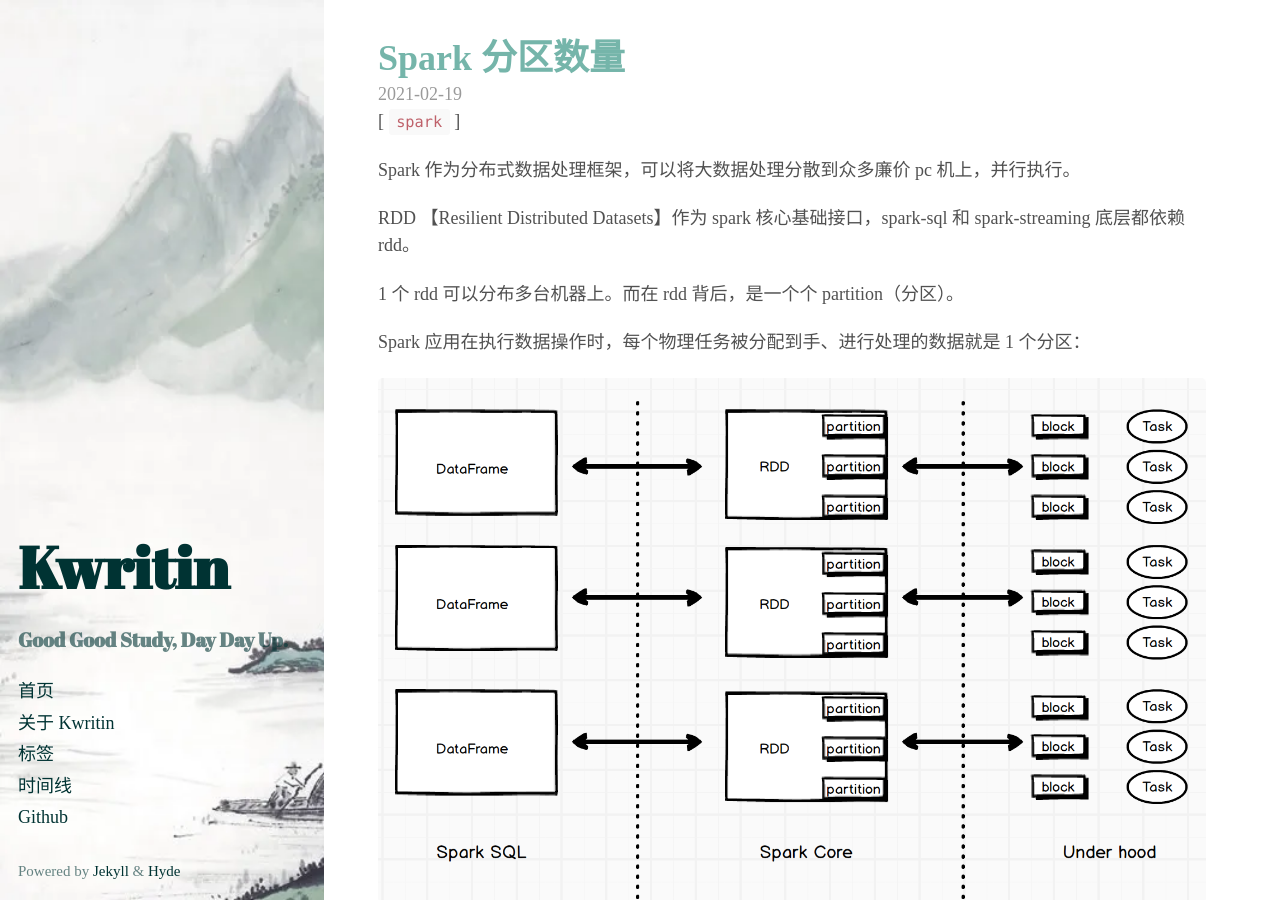
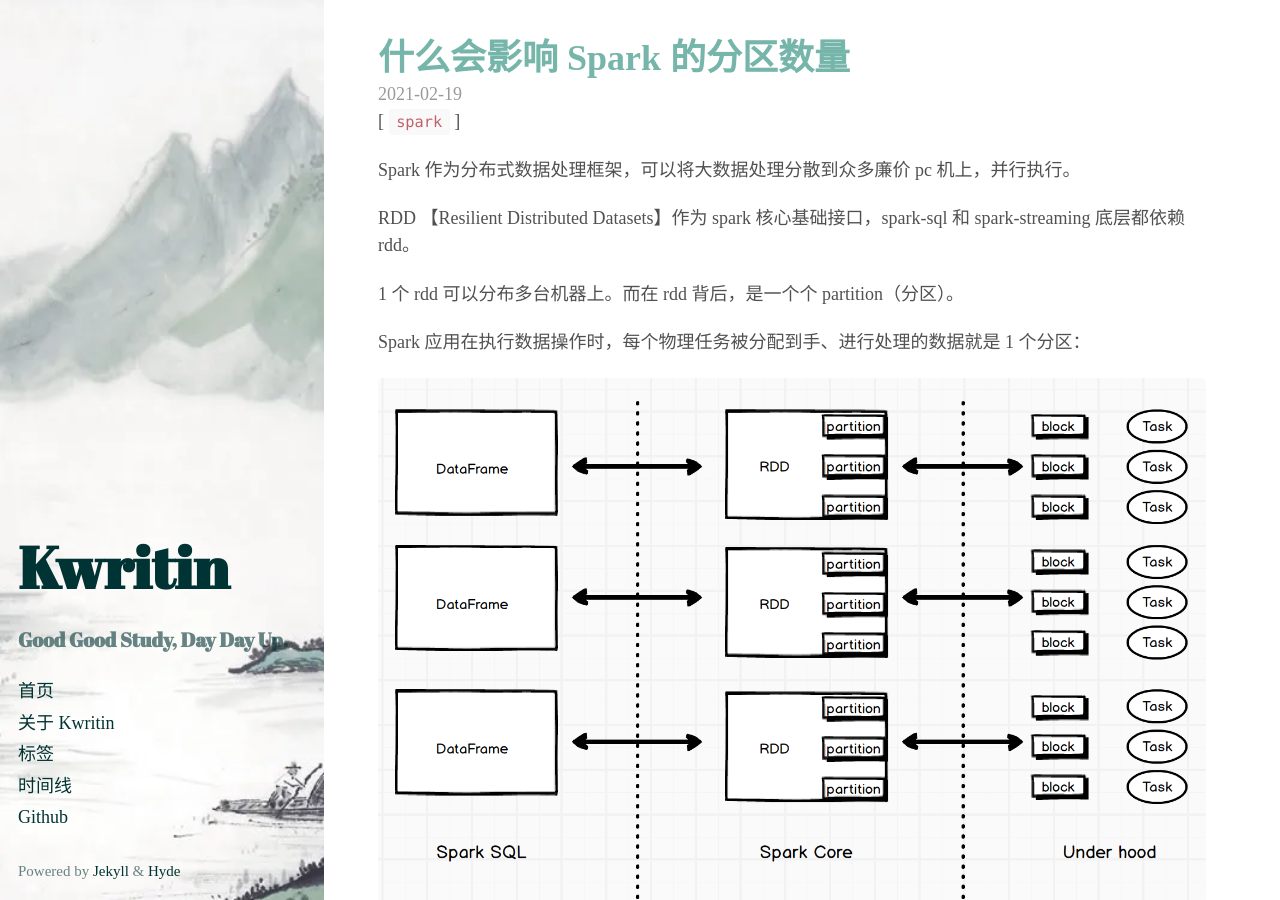
Before and after one commit to toien/toien.github.io, a Jekyll site: the page built from _posts/2021-02-19-spark-what-effects-number-of-partitions.md, in a window 1280 px wide and 900 px high. Built offline with Jekyll 4.4.1, drawn with Linux system fonts in a browser that asks for light colours.

Commit message:
Fix rename post title

```diff
--- a/_posts/2021-02-19-spark-number-of-partitions.md
+++ b/_posts/2021-02-19-spark-what-effects-number-of-partitions.md
@@ -1,6 +1,6 @@
 ---
 layout: post
-title: Spark 分区数量
+title: 什么会影响 Spark 的分区数量
 tags: spark
 excerpt_separator: <!-- more -->
 image: 2021-02-19-spark-number-of-partitions.assets/image-20210219234905032.png
```
